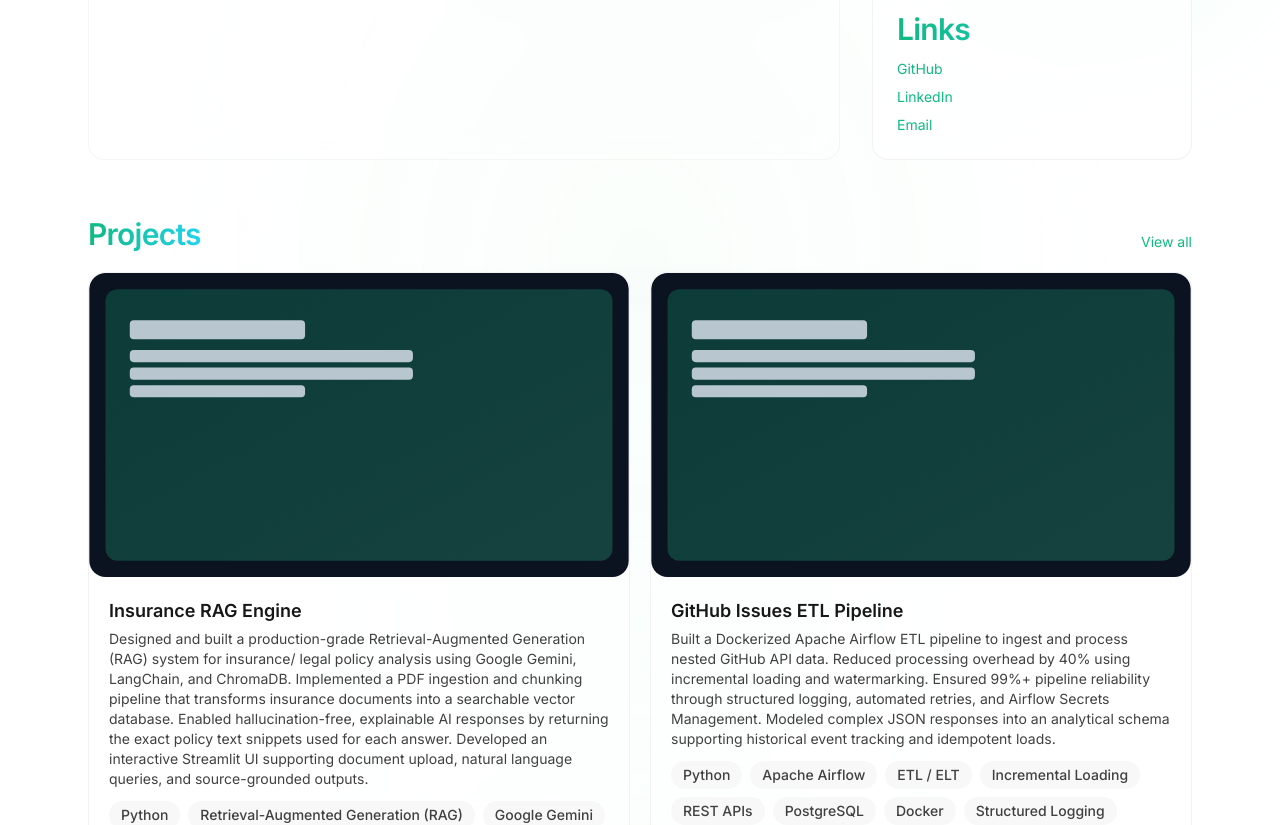
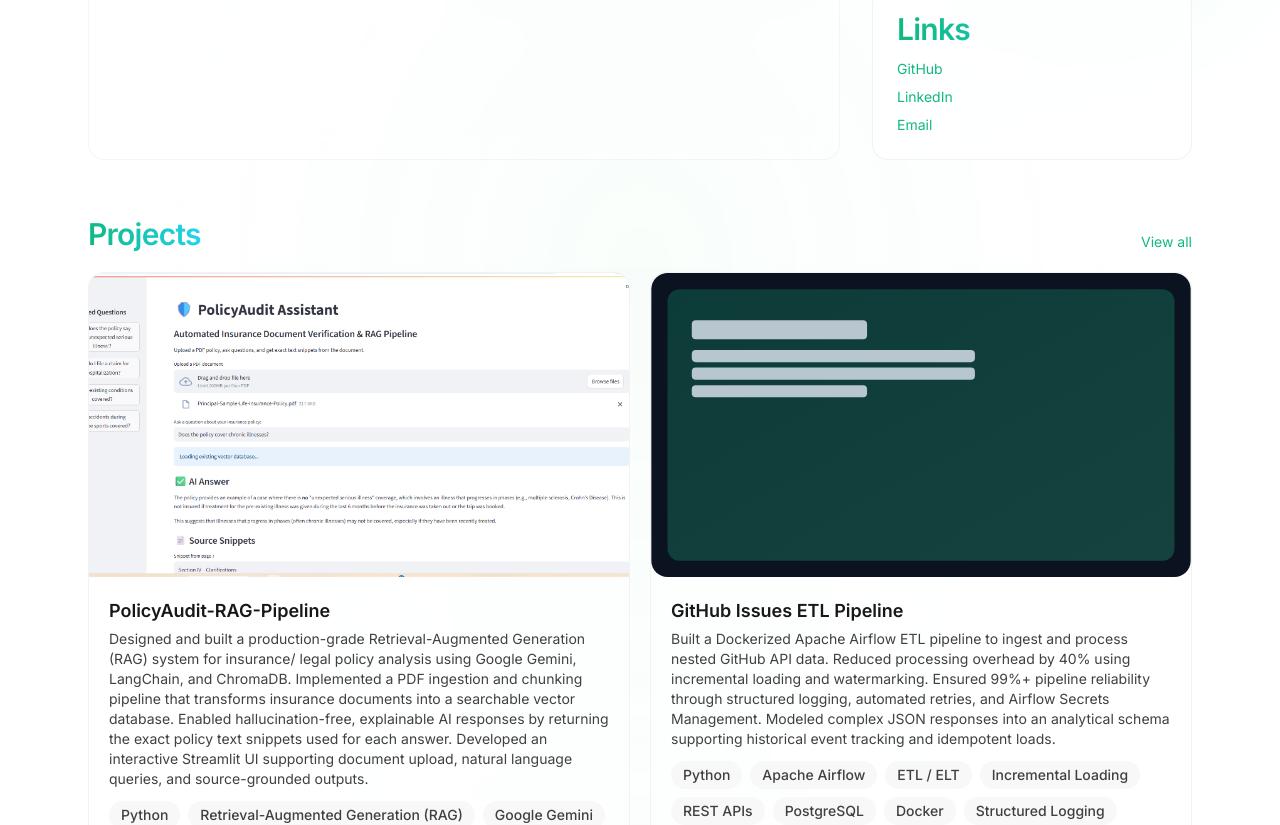
Before and after one commit to Onyi-RICH/onyinyechi-ugba-portfolio, a Next.js app: page / in a window 1280 px wide. Shown: the part 533-1358 px from the top of the page. Built offline with nearby package versions, Linux system fonts and the light colour scheme.

Commit message:
Change project title
Updated project title and image for the Insurance RAG Engine.

```diff
--- a/src/data/projects.ts
+++ b/src/data/projects.ts
@@ -9,7 +9,7 @@ export type Project = {
 
 export const projects: Project[] = [
    {
-    title: "Insurance RAG Engine",
+    title: "PolicyAudit-RAG-Pipeline",
     description:
       "Designed and built a production-grade Retrieval-Augmented Generation (RAG) system for insurance/ legal policy analysis using Google Gemini, LangChain, and ChromaDB. Implemented a PDF ingestion and chunking pipeline that transforms insurance documents into a searchable vector database. Enabled hallucination-free, explainable AI responses by returning the exact policy text snippets used for each answer. Developed an interactive Streamlit UI supporting document upload, natural language queries, and source-grounded outputs.",
     tags: [
@@ -25,7 +25,7 @@ export const projects: Project[] = [
       "Explainable AI",
     ],
     repo: "https://github.com/Onyi-RICH/PolicyAudit-rag-engine",
-    image: "/images/project-placeholder.svg",
+    image: "/images/Streamlit-screenshot.png",
   },
   {
     title: "GitHub Issues ETL Pipeline",
```
